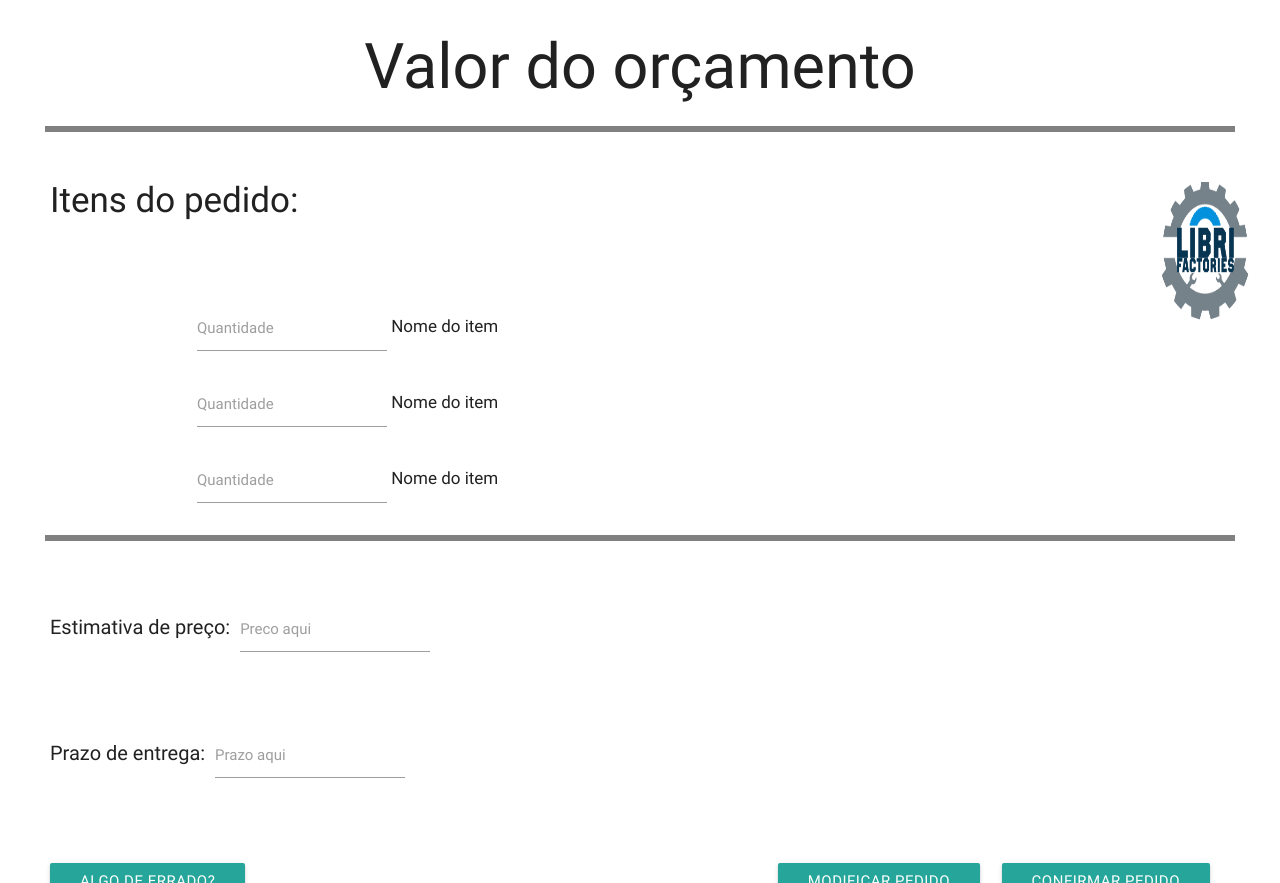
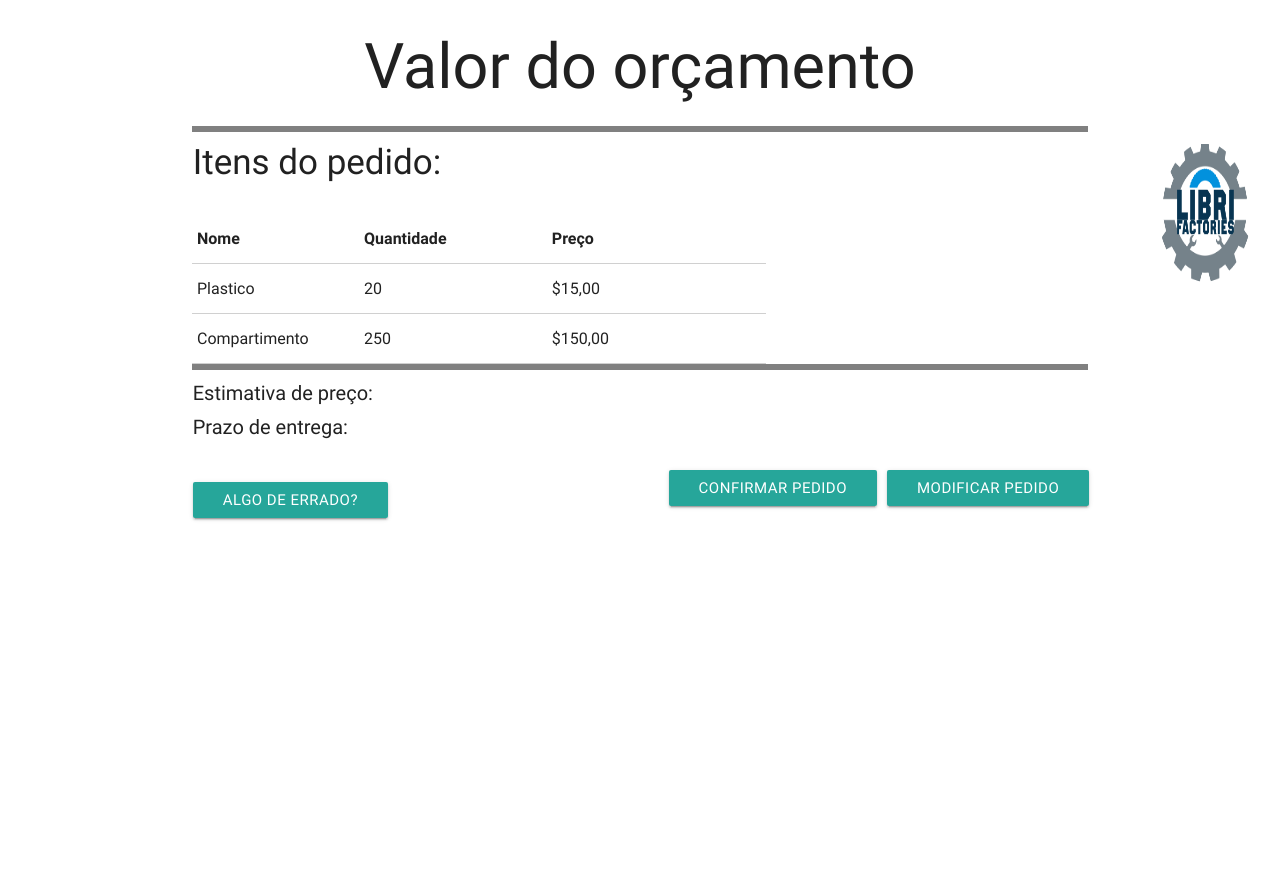
Before and after one commit to brianbruno/librifactories, a PHP site: page /source/empresa/orcamento.php in a window 1280 px wide. After the commit the page ends 521 px from the top, so only its background shows below. Run offline with PHP 8.4, Linux system fonts and the light colour scheme.

Commit message:
Tela de orçamento
Mudanças no html da pagina

```diff
--- a/source/empresa/orcamento.php
+++ b/source/empresa/orcamento.php
@@ -9,11 +9,8 @@
 <style>
 h2{
     font-size: 35px;
-    margin: 50px;
+    margin: 12px;
  }
- ul{
-        font-size: 17px;
-    }
 img{
          position: absolute;
         right: 0px;
@@ -22,24 +19,28 @@ img{
     }
     h3,h4{
         font-size:20px;
-        margin: 50px;
+	margin: 12px;
     }
-    #errado {
-    position: absolute;
-    left: 50px;
+	#errado{
+		margin: 12px;
 }
     #confirma{
-         position: absolute;
-         right: 70px;
+		position: static;
+		display: inline-block;
+		float: right;
+		margin-right: 10px;
 }
     #modifica{
-         position: absolute;
-        right: 300px;
+		position: static;
+		display: inline-block;
+		float: right;
+		margin-right: 10px;
+
 }
     .linha{
           border-bottom: 6px solid grey;
           margin: auto;
-          width: 93%;
+          width: 100%;
 }
 </style>
     <h1>
@@ -49,6 +50,7 @@ img{
         </h1>
     </head>
 <body>
+<div class="container">
     <!--Linha1-->
     <div class="linha">
     </div>
@@ -59,31 +61,30 @@ img{
         </h2>
     </div>
  <!--Lista do pedido -->
-    <div class="container">
-     <ul>
-  <li>
-    <div class="input-field inline">
-    <input id="quant"  class="validate">
-    <label>Quantidade</label>
-     </div>
-      Nome do item
- </li>
- <li>
-    <div class="input-field inline">
-    <input id="quant"  class="validate">
-    <label>Quantidade</label>
-     </div>
-     Nome do item
- </li>
-<li>
-    <div class="input-field inline">
-    <input id="quant"  class="validate">
-    <label>Quantidade</label>
-     </div>
-      Nome do item
- </li>
-     </ul>
-         </div>
+    <!--Lista do pedido -->
+  <div class="col s12 m4 l8">
+ <table style="height: 5px; width: 574px;" class="bordered">
+ <thead>
+	<tr>
+	<th style="width: 221px;">Nome</th>
+	<th style="width: 301px;">Quantidade</th>
+	<th style="width: 400px;">Preço</th>
+	</tr>
+</thead>
+   <tbody>
+	<tr>
+	  <td style="width: 221px;">Plastico</td>
+	  <td style="width: 301px;">20</td>
+	  <td style="width: 400px;">$15,00</td>
+     </tr>
+	<tr>
+	  <td style="width: 221px;">Compartimento</td>
+	  <td style="width: 301px;">250</td>
+	  <td style="width: 400px;">$150,00</td>
+     </tr>
+   </tbody>
+ </table>
+</div>
 <!--Linha2-->
     <div class="linha">
     </div>
@@ -91,17 +92,9 @@ img{
  <div class="row">
     <h3>
         Estimativa de preço:
-          <div class="input-field inline">
-            <input id="preco">
-              <label>Preco aqui</label>
-          </div>
      </h3>
      <h4>
          Prazo de entrega:
-          <div class="input-field inline">
-            <input id="prazo">
-              <label>Prazo aqui</label>
-          </div>
      </h4>
     </div>
  <!--Footer -->
@@ -114,5 +107,6 @@ img{
     <button type="button"  class="waves-effect waves-light btn" id="confirma" >Confirmar pedido</button>
 
     </div>
+</div>
  </body>
 </html>
```
